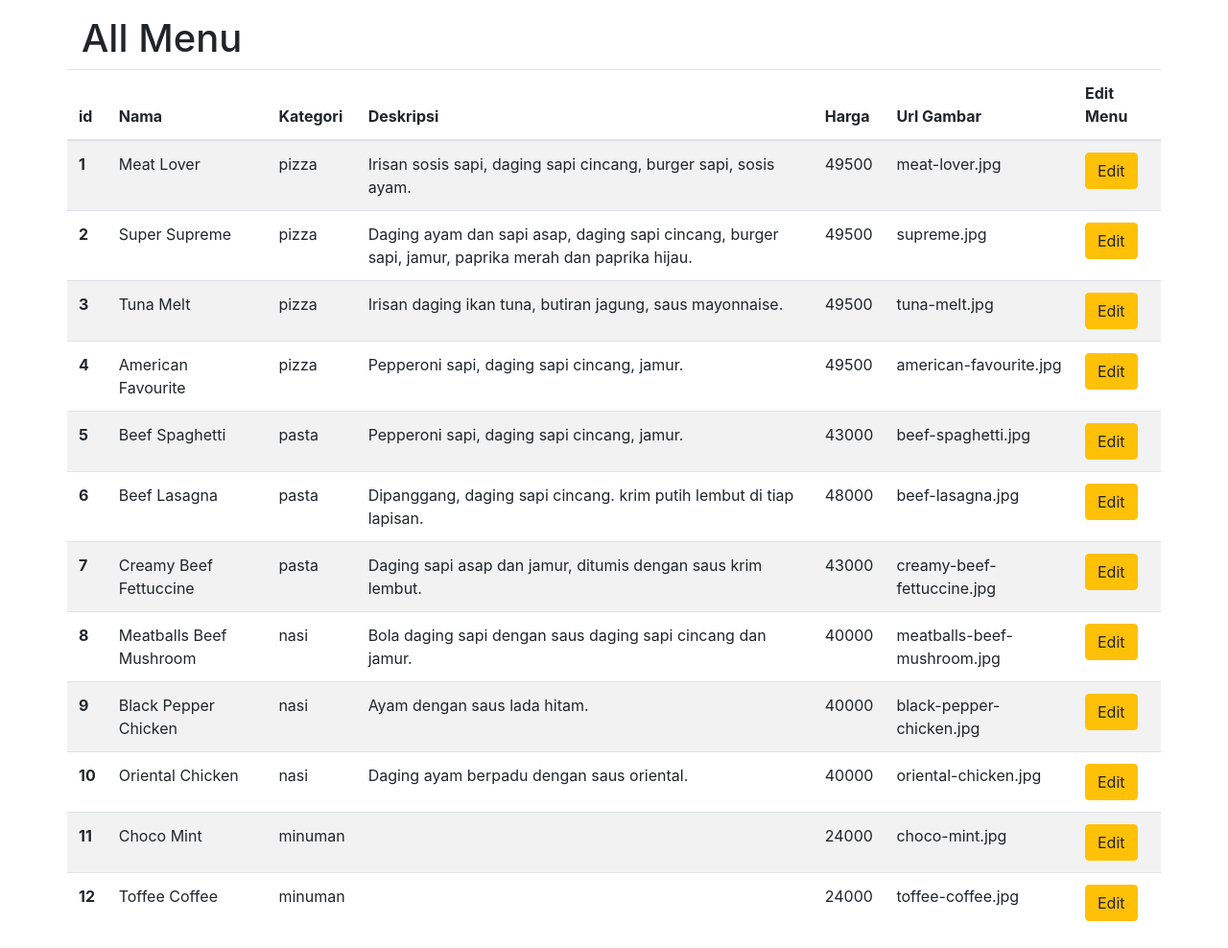
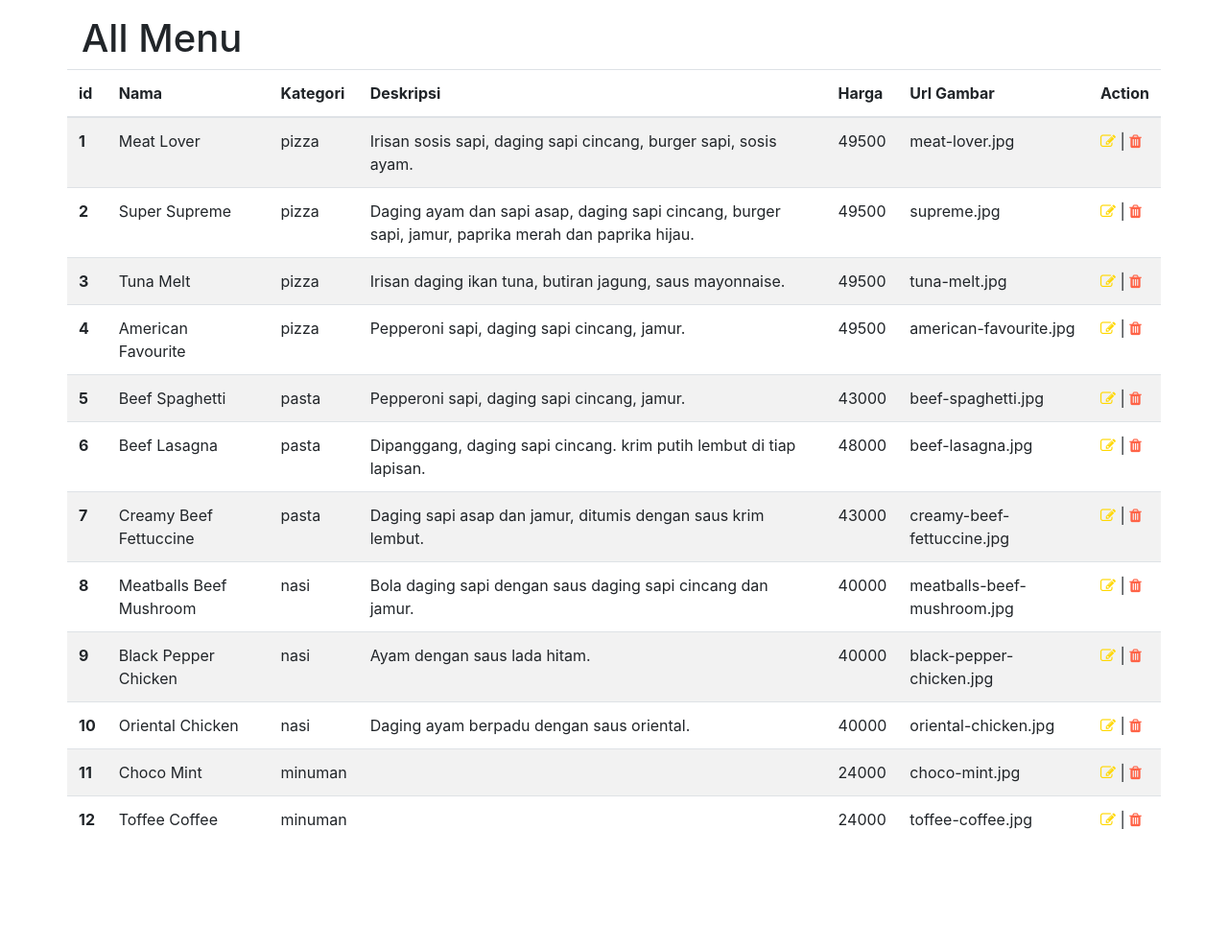
Before and after one commit to abdulazisgagah/latihan1-1, a PHP site: page /data.php in a window 1280 px wide. Shown: the part 59-1047 px from the top of the page at 96% size. After the commit the page ends 923 px from the top, so only its background shows below. Run offline with PHP 8.4, Linux system fonts and the light colour scheme; data comes from the database, SQL or seed files in the repository.

Commit message:
Menambahkan File Hapus dan menambah fontawesome di data.php

```diff
--- a/data.php
+++ b/data.php
@@ -11,6 +11,8 @@ $konek = mysqli_connect("localhost", "root", "", "wpu-hut");
 
     <!-- Bootstrap CSS -->
     <link rel="stylesheet" href="https://stackpath.bootstrapcdn.com/bootstrap/4.5.0/css/bootstrap.min.css" integrity="sha384-9aIt2nRpC12Uk9gS9baDl411NQApFmC26EwAOH8WgZl5MYYxFfc+NcPb1dKGj7Sk" crossorigin="anonymous">
+
+    <link href="https://stackpath.bootstrapcdn.com/font-awesome/4.7.0/css/font-awesome.min.css" rel="stylesheet" integrity="sha384-wvfXpqpZZVQGK6TAh5PVlGOfQNHSoD2xbE+QkPxCAFlNEevoEH3Sl0sibVcOQVnN" crossorigin="anonymous">
 
     <title>Pizza HUT</title>
   </head>
@@ -45,7 +47,7 @@ $konek = mysqli_connect("localhost", "root", "", "wpu-hut");
                 <th scope="col">Deskripsi</th>
                 <th scope="col">Harga</th>
                 <th scope="col">Url Gambar</th>
-                <th scope="col">Edit Menu</th>
+                <th scope="col">Action</th>
                 </tr>
             </thead>
             <tbody>
@@ -61,7 +63,9 @@ $hasil = mysqli_query($konek, $sql);
                 <td><?=$row["deskripsi"];?></td>
                 <td><?=$row["harga"];?></td>
                 <td><?=$row["gambar"];?></td>
-                <td><a href='edit.php?kode=<?=$row["id"];?>' class='btn btn-warning'>Edit</a></td>
+                <td><a href='edit.php?kode=<?=$row["id"];?>' class="fa fa-edit" style="color:gold; text-decoration:none;"></a> |
+                <a href='hapus.php?kode=<?=$row["id"];?>' class="fa fa-trash" style="color:tomato; text-decoration:none;"></a>
+                </td>
                 </tr>
                 <?php }?>
             </tbody>
```
Also changed, not shown: hapus.php (added, +22 -0 lines).
